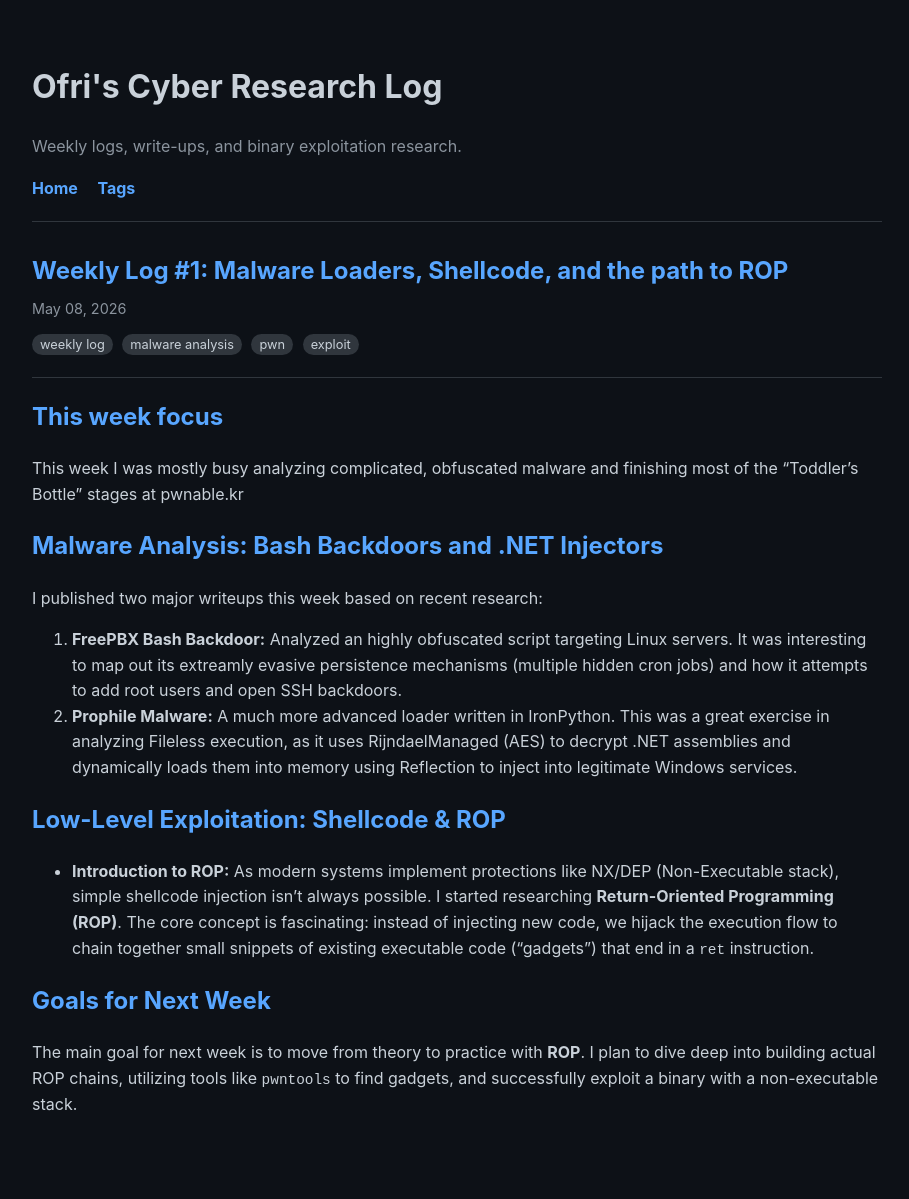
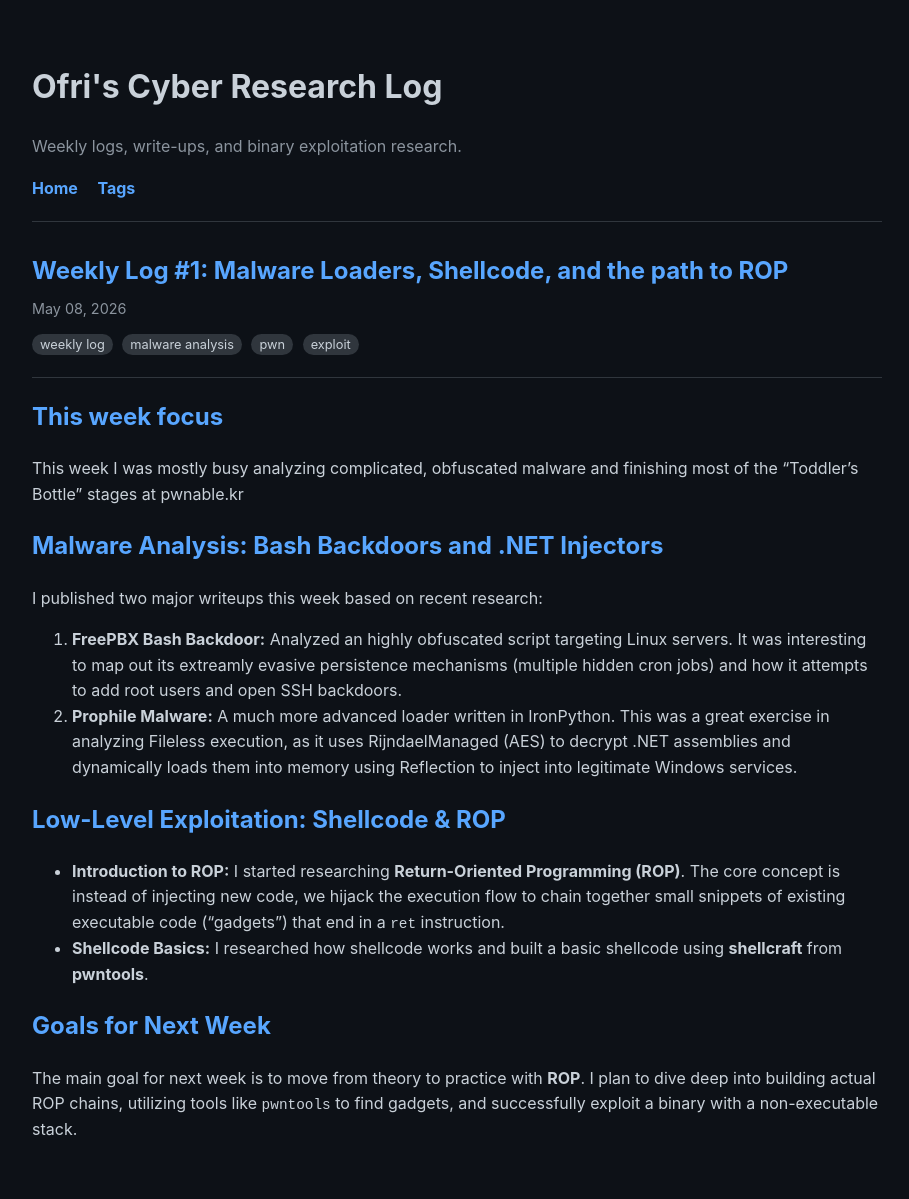
Before and after one commit to ofri09bs/ofri09bs.github.io, a Jekyll site: the page built from _posts/2026-05-08-weekly-log-1.md, in a window 1280 px wide. Shown: the whole page, without its empty margins (183-1092 px from the left). Built offline with Jekyll 4.4.1, drawn with Linux system fonts in a browser that asks for light colours; before the commit the page ends 1173 px from its top, so only the background shows below that.

Commit message:
updated log

```diff
--- a/_posts/2026-05-08-weekly-log-1.md
+++ b/_posts/2026-05-08-weekly-log-1.md
@@ -15,7 +15,8 @@ I published two major writeups this week based on recent research:
 
 
 ## Low-Level Exploitation: Shellcode & ROP
-* **Introduction to ROP:** As modern systems implement protections like NX/DEP (Non-Executable stack), simple shellcode injection isn't always possible. I started researching **Return-Oriented Programming (ROP)**. The core concept is fascinating: instead of injecting new code, we hijack the execution flow to chain together small snippets of existing executable code ("gadgets") that end in a `ret` instruction.
+* **Introduction to ROP:** I started researching **Return-Oriented Programming (ROP)**. The core concept is instead of injecting new code, we hijack the execution flow to chain together small snippets of existing executable code ("gadgets") that end in a `ret` instruction.
+* **Shellcode Basics:** I researched how shellcode works and built a basic shellcode using **shellcraft** from **pwntools**.
 
 
 ## Goals for Next Week
```
